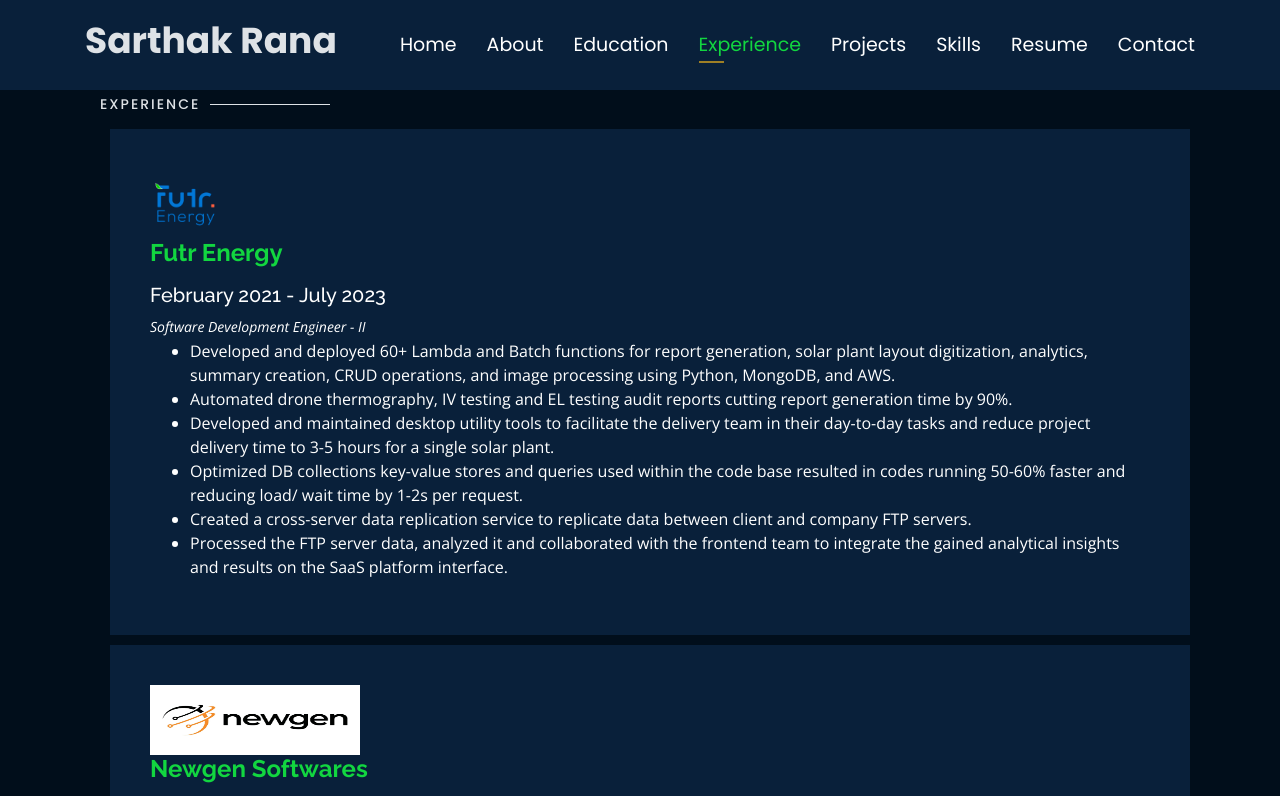
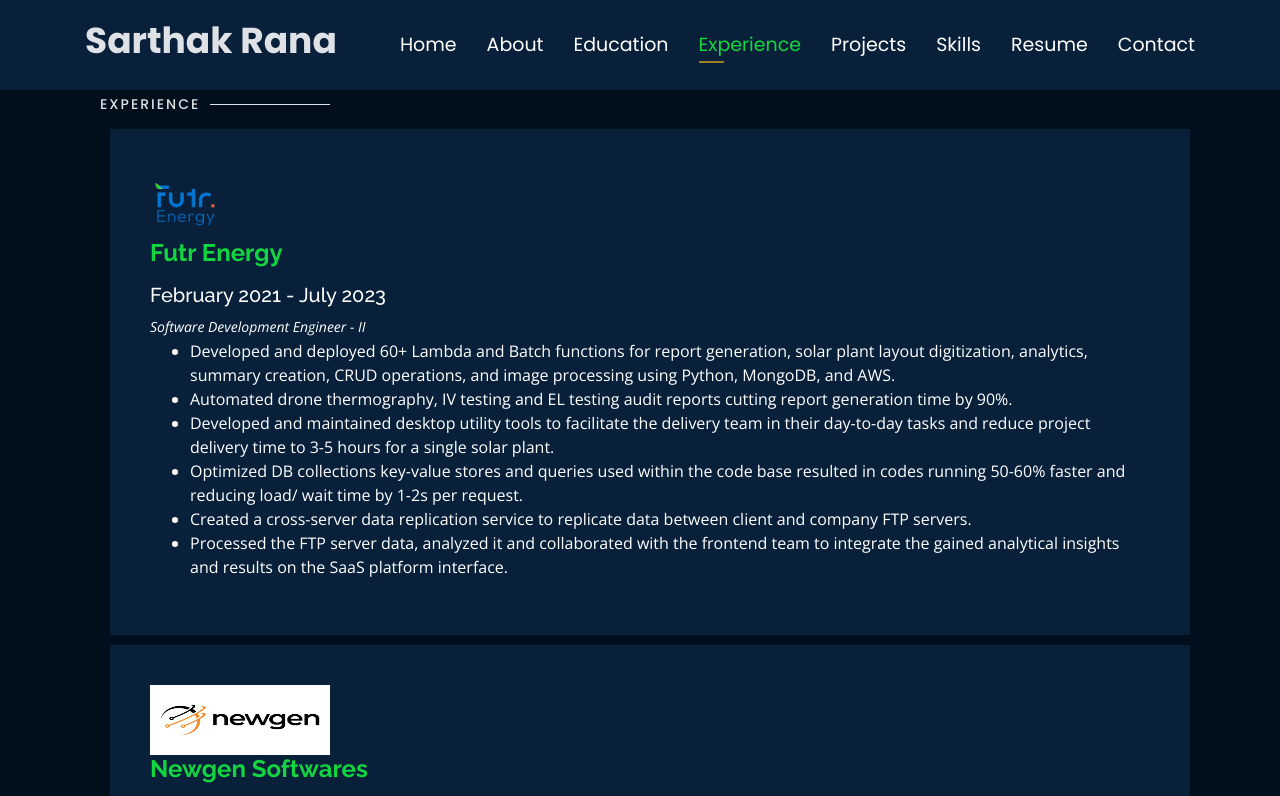
Before and after one commit to SarthakRana/SarthakRana.github.io, a plain HTML site: page index.html in a window 1280 px wide. Both pictures are taken after a click on the link "Experience". Shown: the top 796 px of the page. Drawn offline with nearby package versions, Linux system fonts and the light colour scheme.

Commit message:
image dimension changes

```diff
--- a/index.html
+++ b/index.html
@@ -237,7 +237,7 @@
               </div>
               <div class="col-md-12 mt-4 mt-md-0 icon-box" data-aos="fade-up" data-aos-delay="100">
                 <div style="display: flex; justify-content: flex-start;">
-                  <img src="assets/img/experience/exp-newgen-logo.jpeg" height="70" width="210">
+                  <img src="assets/img/experience/exp-newgen-logo.jpeg" height="70" width="180">
                 </div>
                 <h4 style="text-align:left;"><a href="https://newgensoft.com/" style="color:#12d640">Newgen Softwares</a><br> </h4>
                 <h5 style="text-align:left;">February 2019 - October 2020</h5>
```
